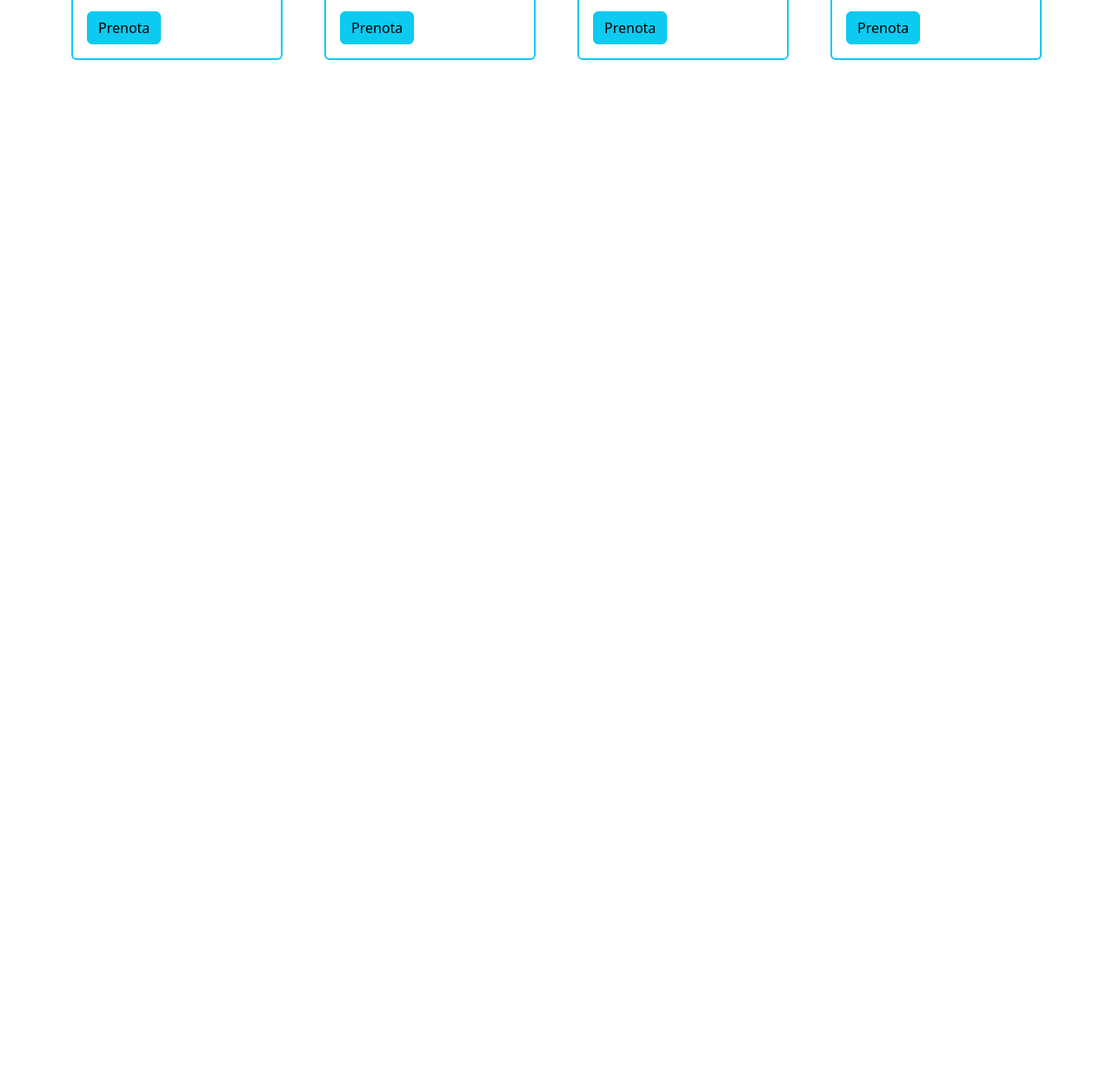
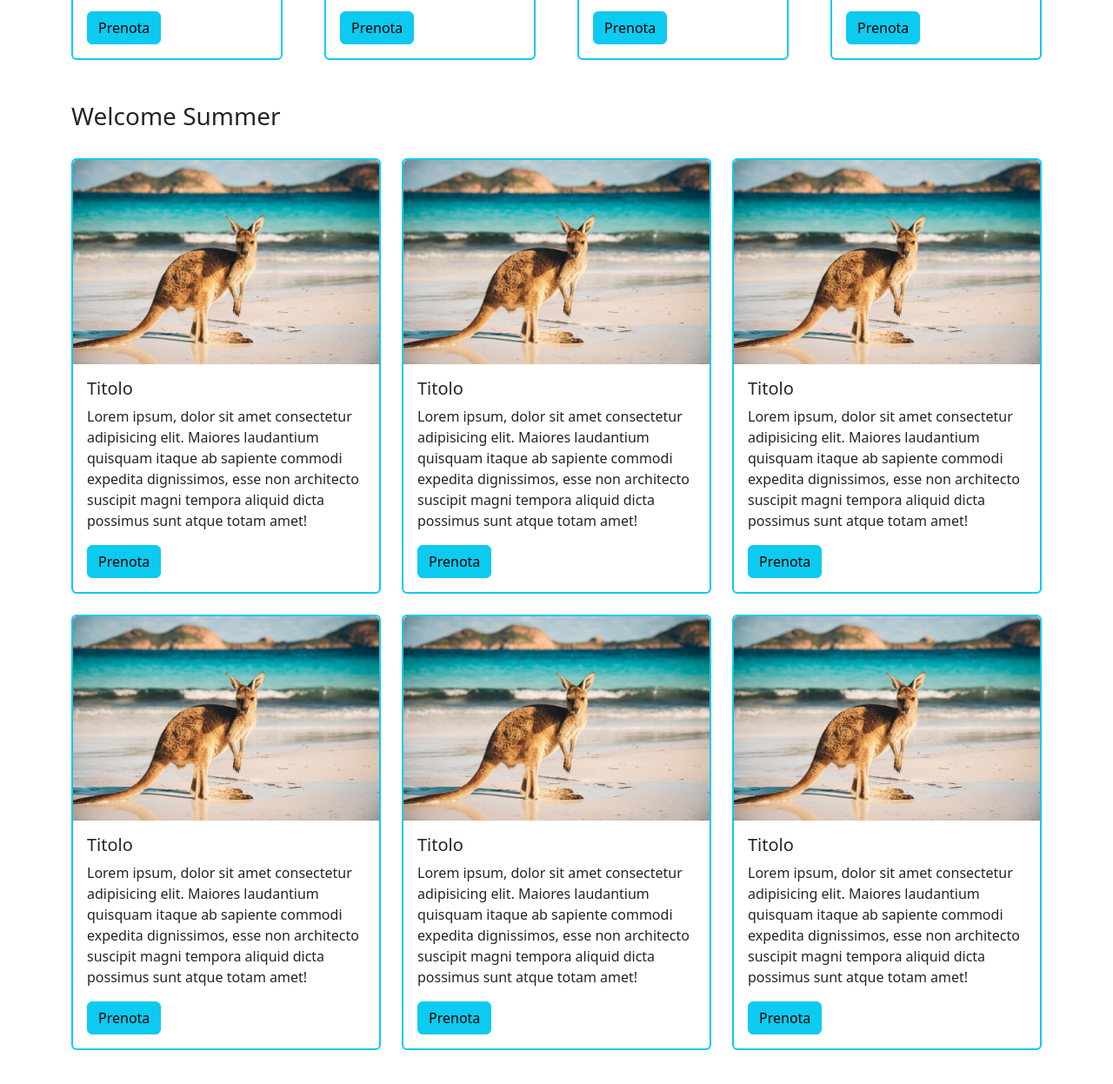
Before and after one commit to Luca-Dipietro/U2-W2-D2, a plain HTML site: page index.html in a window 1280 px wide. Shown: the part 1102-2349 px from the top of the page at 87% size. Before the commit the page ends 1219 px from the top, so only its background shows below. Drawn offline with nearby package versions, Linux system fonts and the light colour scheme.

Commit message:
Adds welcome summer parts

```diff
--- a/index.html
+++ b/index.html
@@ -167,6 +167,128 @@
           </div>
         </div>
       </section>
+
+      <section class="my-5 d-flex flex-column" id="welcome-summer">
+        <div class="row collapse show g-2 g-md-2 g-lg-4 g-xl-6">
+          <div class="d-flex justify-content-between">
+            <h3>Welcome Summer</h3>
+          </div>
+          <div class="col-12 col-sm-6 col-md-6 col-lg-4">
+            <div class="card border border-2 border-info">
+              <img
+                src="Assets/img/canguro-australia.jpeg"
+                class="card-img-top"
+                alt="immagine canguro"
+              />
+              <div class="card-body">
+                <h5 class="card-title">Titolo</h5>
+                <p class="card-text">
+                  Lorem ipsum, dolor sit amet consectetur adipisicing elit.
+                  Maiores laudantium quisquam itaque ab sapiente commodi
+                  expedita dignissimos, esse non architecto suscipit magni
+                  tempora aliquid dicta possimus sunt atque totam amet!
+                </p>
+                <a href="#" class="btn btn-info">Prenota</a>
+              </div>
+            </div>
+          </div>
+          <div class="col-12 col-sm-6 col-md-6 col-lg-4">
+            <div class="card border border-2 border-info">
+              <img
+                src="Assets/img/canguro-australia.jpeg"
+                class="card-img-top"
+                alt="immagine canguro"
+              />
+              <div class="card-body">
+                <h5 class="card-title">Titolo</h5>
+                <p class="card-text">
+                  Lorem ipsum, dolor sit amet consectetur adipisicing elit.
+                  Maiores laudantium quisquam itaque ab sapiente commodi
+                  expedita dignissimos, esse non architecto suscipit magni
+                  tempora aliquid dicta possimus sunt atque totam amet!
+                </p>
+                <a href="#" class="btn btn-info">Prenota</a>
+              </div>
+            </div>
+          </div>
+          <div class="col-12 col-sm-6 col-md-6 col-lg-4">
+            <div class="card border border-2 border-info">
+              <img
+                src="Assets/img/canguro-australia.jpeg"
+                class="card-img-top"
+                alt="immagine canguro"
+              />
+              <div class="card-body">
+                <h5 class="card-title">Titolo</h5>
+                <p class="card-text">
+                  Lorem ipsum, dolor sit amet consectetur adipisicing elit.
+                  Maiores laudantium quisquam itaque ab sapiente commodi
+                  expedita dignissimos, esse non architecto suscipit magni
+                  tempora aliquid dicta possimus sunt atque totam amet!
+                </p>
+                <a href="#" class="btn btn-info">Prenota</a>
+              </div>
+            </div>
+          </div>
+          <div class="col-12 col-sm-6 col-md-6 col-lg-4">
+            <div class="card border border-2 border-info">
+              <img
+                src="Assets/img/canguro-australia.jpeg"
+                class="card-img-top"
+                alt="immagine canguro"
+              />
+              <div class="card-body">
+                <h5 class="card-title">Titolo</h5>
+                <p class="card-text">
+                  Lorem ipsum, dolor sit amet consectetur adipisicing elit.
+                  Maiores laudantium quisquam itaque ab sapiente commodi
+                  expedita dignissimos, esse non architecto suscipit magni
+                  tempora aliquid dicta possimus sunt atque totam amet!
+                </p>
+                <a href="#" class="btn btn-info">Prenota</a>
+              </div>
+            </div>
+          </div>
+          <div class="col-12 col-sm-6 col-md-6 col-lg-4">
+            <div class="card border border-2 border-info">
+              <img
+                src="Assets/img/canguro-australia.jpeg"
+                class="card-img-top"
+                alt="immagine canguro"
+              />
+              <div class="card-body">
+                <h5 class="card-title">Titolo</h5>
+                <p class="card-text">
+                  Lorem ipsum, dolor sit amet consectetur adipisicing elit.
+                  Maiores laudantium quisquam itaque ab sapiente commodi
+                  expedita dignissimos, esse non architecto suscipit magni
+                  tempora aliquid dicta possimus sunt atque totam amet!
+                </p>
+                <a href="#" class="btn btn-info">Prenota</a>
+              </div>
+            </div>
+          </div>
+          <div class="col-12 col-sm-6 col-md-6 col-lg-4">
+            <div class="card border border-2 border-info">
+              <img
+                src="Assets/img/canguro-australia.jpeg"
+                class="card-img-top"
+                alt="immagine canguro"
+              />
+              <div class="card-body">
+                <h5 class="card-title">Titolo</h5>
+                <p class="card-text">
+                  Lorem ipsum, dolor sit amet consectetur adipisicing elit.
+                  Maiores laudantium quisquam itaque ab sapiente commodi
+                  expedita dignissimos, esse non architecto suscipit magni
+                  tempora aliquid dicta possimus sunt atque totam amet!
+                </p>
+                <a href="#" class="btn btn-info">Prenota</a>
+              </div>
+            </div>
+          </div>
+        </div>
+      </section>
     </div>
 
     <script
```
